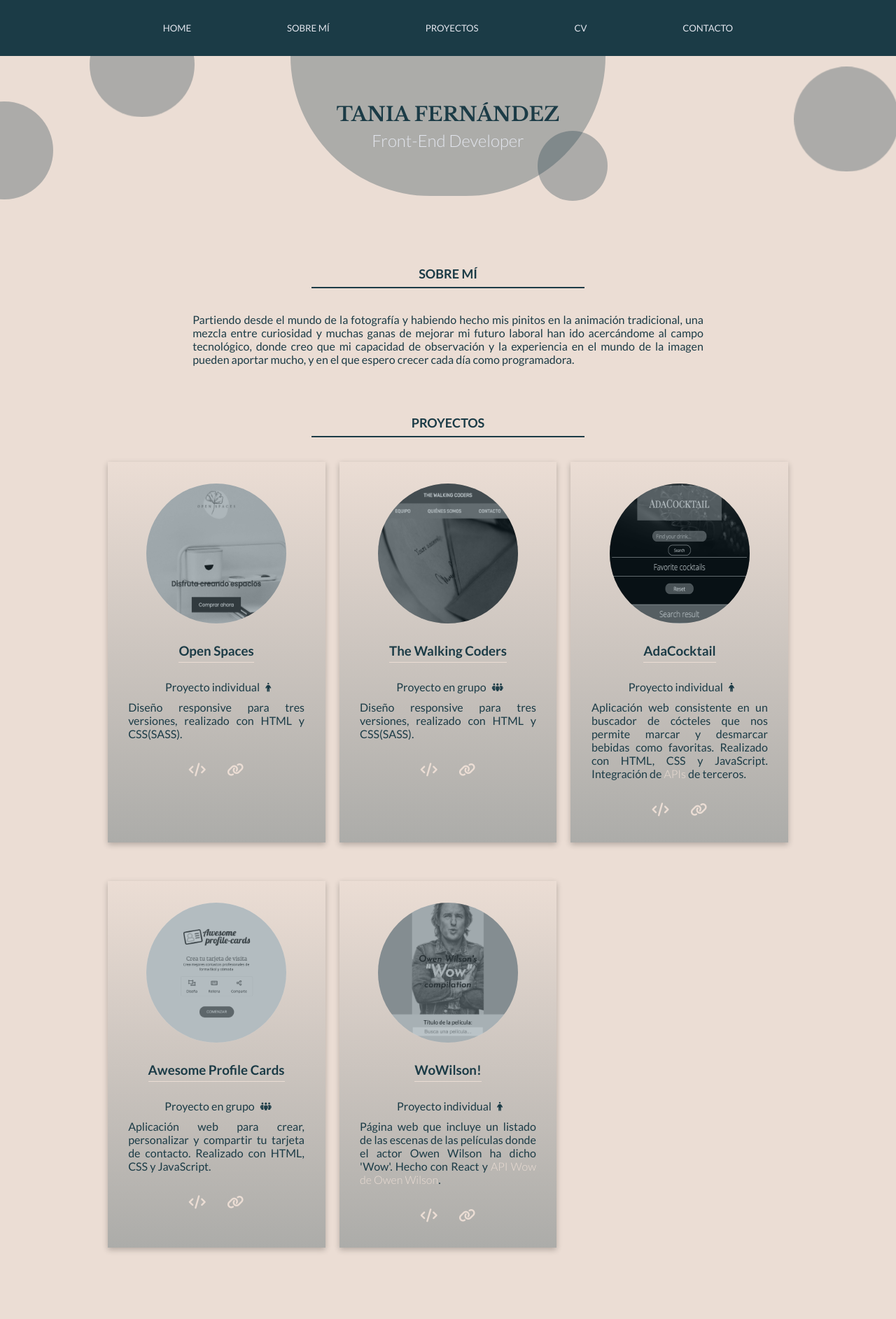
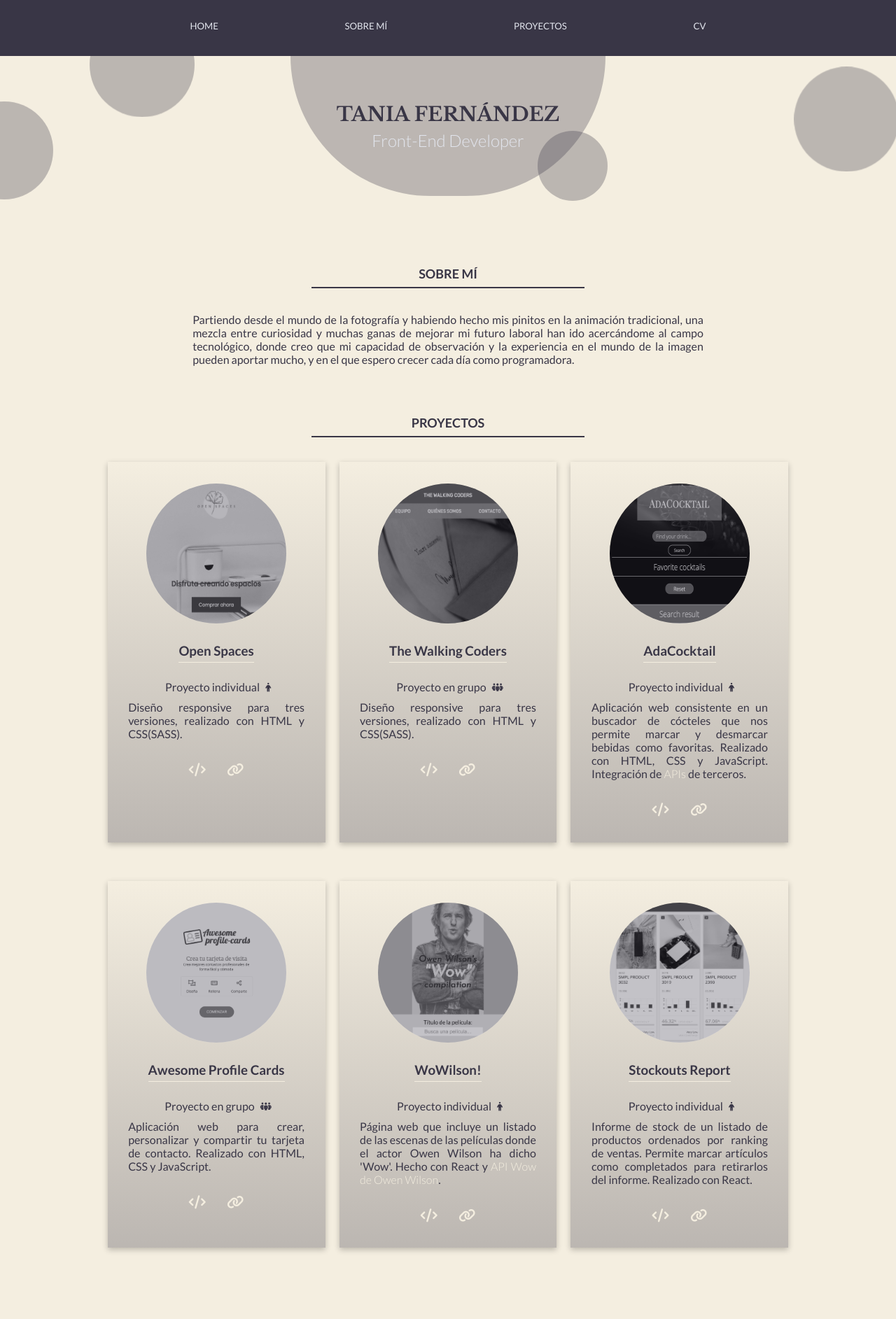
Before and after one commit to tanferest/portfolio_, a website: page src/html/index.html in a window 1280 px wide. Shown: the top 1885 px of the page at 70% size. Drawn offline with nearby package versions, Linux system fonts and the light colour scheme; files that its build step writes are made by us from their sources; files whose address does not match are found by name.

Commit message:
change color palette

```diff
--- a/src/html/partials/footer.html
+++ b/src/html/partials/footer.html
@@ -1,4 +1,4 @@
-<footer class="footer">
+<footer class="footer sectionJs">
     <nav class="footer__nav" id="contact">
         <ul class="footer__list">
           <li class="footer__list--item"><a class="footer__nav--link" href="mailto:tanferest@gmail.com" target="_blank"><i class="fa-regular fa-envelope"></i></a></li>
--- a/src/html/partials/header.html
+++ b/src/html/partials/header.html
@@ -1,11 +1,10 @@
 <header class="header">
     <nav class="header__nav">
         <ul class="nav__list">
-          <li class="nav__item"><a class="nav__item--link" href="#home">Home</a></li>
-          <li class="nav__item"><a class="nav__item--link" href="#home">Sobre mí</a></li>
-          <li class="nav__item"><a class="nav__item--link" href="#home">Proyectos</a></li>
-          <li class="nav__item"><a class="nav__item--link" href="#home">Cv</a></li>
-          <li class="nav__item"><a class="nav__item--link" href="#home">Contacto</a></li>
+          <li class="nav__item homeJs menuItem"><a class="nav__item--link" href="#homeJs">Home</a></li>
+          <li class="nav__item about menuItem"><a class="nav__item--link" href="#about">Sobre mí</a></li>
+          <li class="nav__item projects menuItem"><a class="nav__item--link" href="#projects">Proyectos</a></li>
+          <li class="nav__item resumeJs menuItem"><a class="nav__item--link" href="#resumeJs">Cv</a></li>
         </ul>
       </nav>
 </header>
--- a/src/html/partials/main.html
+++ b/src/html/partials/main.html
@@ -1,7 +1,7 @@
 <main class="main">
 
 
-  <section class="home" id="home">
+  <section class="home sectionJs" id="homeJs">
     <div class="home__bg"></div>
     <div class="animatedBg">
       <div class="animatedBg__bubble animatedBg__bubble--1"></div>
@@ -14,7 +14,7 @@
   </section>
 
 
-  <section class="section" id="about">
+  <section class="section sectionJs" id="about">
     <h2 class="section__title">Sobre mí</h2>
     <p class="main__text about-p">
       Partiendo desde el mundo de la fotografía y habiendo hecho mis pinitos en
@@ -27,7 +27,7 @@
   </section>
 
 
-  <section class="section" id="projects">
+  <section class="section sectionJs" id="projects">
     <h2 class="section__title">Proyectos</h2>
     <ul class="projects__list">
       <li class="projects__item">
@@ -204,11 +204,43 @@
           ></a>
         </nav>
       </li>
+      <li class="projects__item">
+        <div>
+          <div class="img-cover"></div>
+          <img
+            class="projects__item--img"
+            src="./assets/images/scr_stockoutsreview.png"
+            alt="Captura de pantalla del proyecto WoWilson"
+          />
+        </div>
+        <h3 class="projects__item--title">Stockouts Report</h3>
+        <p class="projects__item--text">
+          Proyecto individual <i class="fa-solid fa-person item__icon"></i>
+        </p>
+        <p class="projects__item--text">
+          Informe de stock de un listado de productos ordenados por ranking de ventas. Permite marcar artículos como completados para retirarlos del informe.
+          Realizado con React.
+        </p>
+        <nav class="item__nav">
+          <a
+            class="item__nav--link"
+            href="https://github.com/tanferest/stockouts_report"
+            target="_blank"
+            ><i class="fa-solid fa-code"></i
+          ></a>
+          <a
+            class="item__nav--link"
+            href="https://tanferest.github.io/stockouts_report"
+            target="_blank"
+            ><i class="fa-solid fa-link"></i
+          ></a>
+        </nav>
+      </li>
     </ul>
   </section>
 
 
-  <section class="section resume" id="resume">
+  <section class="section sectionJs resume" id="resumeJs">
     <h2 class="section__title resume__title">CV</h2>
     <div class="resume__option">
       <p class="resume__language">Español</p>
--- a/src/js/main.js
+++ /dev/null
@@ -1 +0,0 @@
-'use strict';
--- a/src/scss/components/_buttons.scss
+++ b/src/scss/components/_buttons.scss
@@ -5,13 +5,13 @@
   justify-content: center;
   align-items: center;
   margin-bottom: 15px;
-  background-color: var(--main-color);
+  background-color: $main-color;
   border-radius: 15px;
-  color: var(--second-color);
+  color: $second-color;
   text-transform: uppercase;
   &:hover {
-    color: var(--main-color);
-    background-color: var(--background);
+    color: $main-color;
+    background-color: $background;
     box-shadow: rgba(0, 0, 0, 0.24) 0px 3px 8px;
     transition: 0.2s ease;
   }
--- a/src/scss/core/_variables.scss
+++ b/src/scss/core/_variables.scss
@@ -1,5 +1,11 @@
-$main-color: #1b3b46;
+// $main-color: #1b3b46;
+// $second-color: #e2e5ed;
+// $background: #ebddd4;
+// $light-bg: #51646a;
+// $second-bg: rgba(27, 59, 70, 0.3);
+
+$main-color: rgb(57, 54, 70);
 $second-color: #e2e5ed;
-$background: #ebddd4;
-$light-bg: #51646a;
-$second-bg: rgba(27, 59, 70, 0.3);
+$background: #F4EEE0;
+$light-bg: #6D5D6E;
+$second-bg: rgba(57, 54, 70, 0.3);
--- a/src/scss/layout/_header.scss
+++ b/src/scss/layout/_header.scss
@@ -1,4 +1,6 @@
 .header {
+  position: sticky;
+  top: 0;
   width: 100%;
   height: 8vh;
   background-color: $main-color;
@@ -6,6 +8,7 @@
   align-items: center;
   justify-content: center;
   font-size: 0.825rem;
+  z-index: 100;
   &__nav {
     width: 85%;
     z-index: 3;
@@ -21,9 +24,23 @@
     justify-content: space-evenly;
   }
   &__item {
+    display: flex;
+    justify-content: center;
+    align-items: center;
     &--link {
+      padding: 0 5px 5px 5px;
       color: $second-color;
       text-transform: uppercase;
+      border-bottom: 1px solid transparent;
+      transition: border-bottom .3s ease;
+      &:hover {
+      border-bottom: 1px solid $second-color;
+      }
     }
   }
 }
+
+.active {
+  border-bottom: 1px solid $second-color;
+  transition: 0.3s ease;
+}
--- a/src/scss/layout/_main.scss
+++ b/src/scss/layout/_main.scss
@@ -15,7 +15,6 @@
   flex-direction: column;
   justify-content: center;
   align-items: center;
-  margin-bottom: 65px;
   &__bg {
     top: 0;
     position: absolute;
```
Also changed, not shown: docs/assets/images/scr_nextail.png (deleted), src/images/scr_nextail.png (deleted), src/images/scr_stockoutsreview.png (added).
